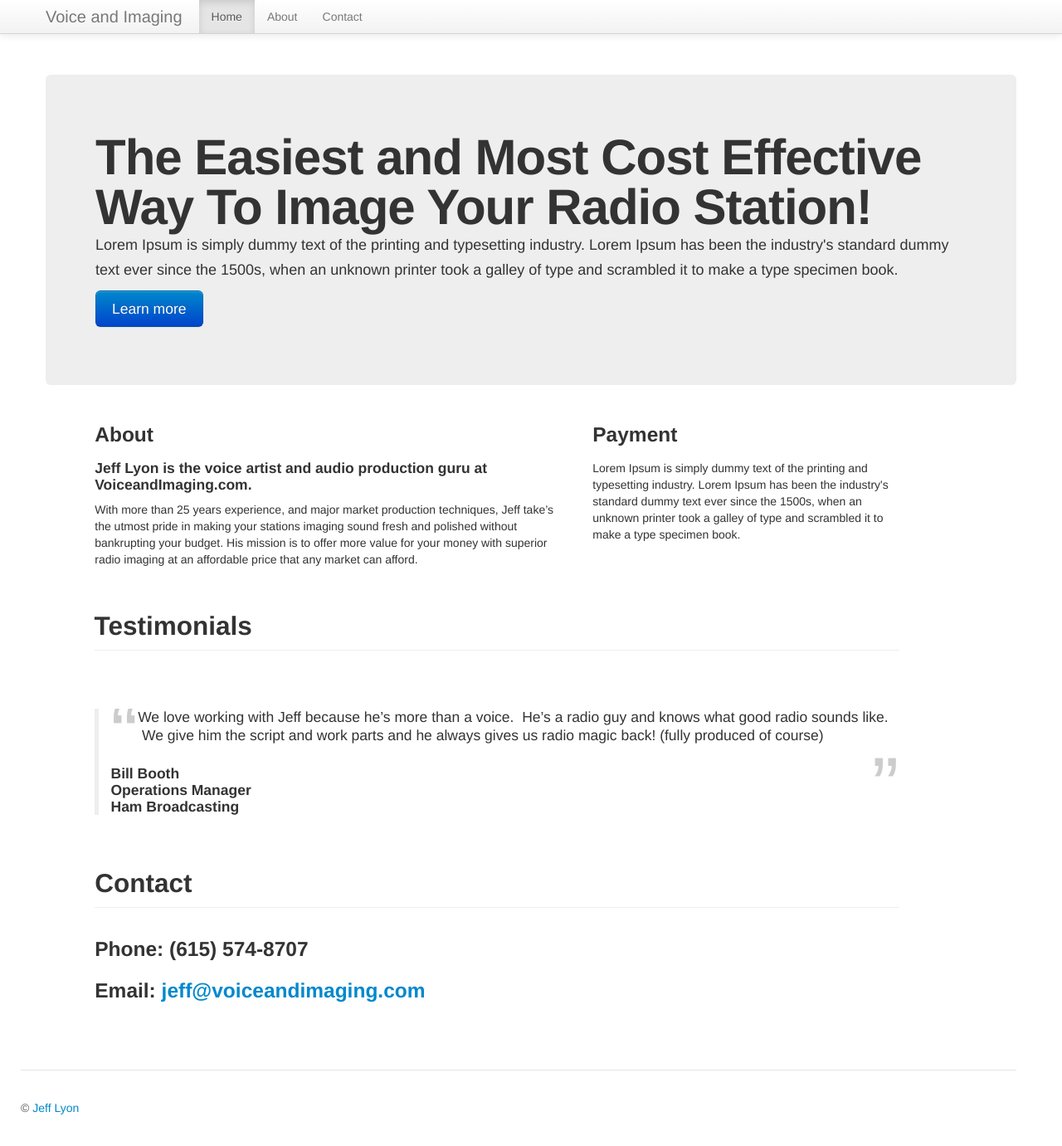
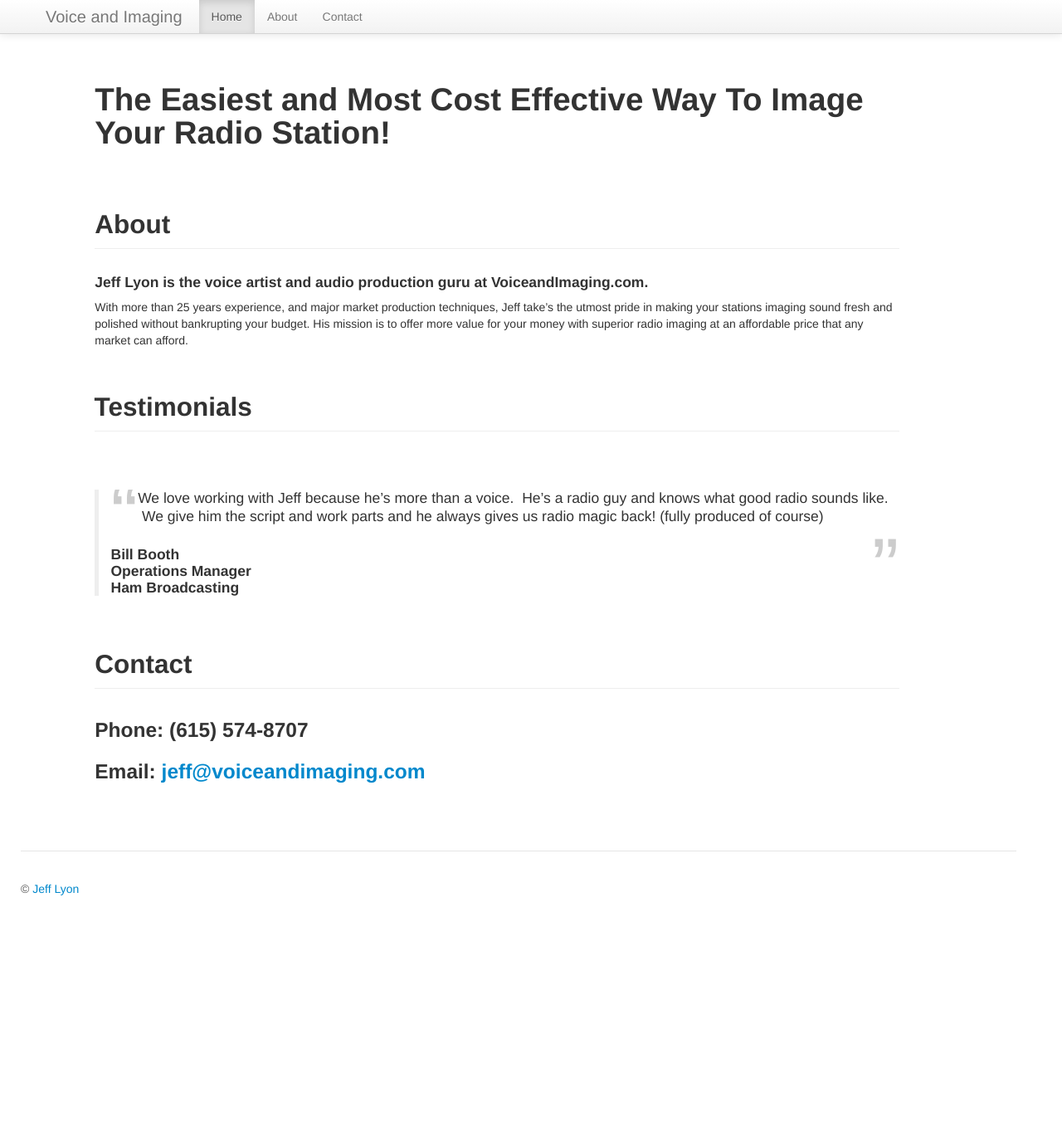
Before and after one commit to kevinold/voiceandimaging.com, a Jekyll site: the page index.html, which Jekyll copies as it is, in a window 1280 px wide and 1381 px high. Shown: the whole window at 83% size. Built offline with Jekyll 4.4.1, drawn with Linux system fonts in a browser that asks for light colours; Markdown is read by kramdown in place of the engine named in the settings.

Commit message:
clean up hero unit

```diff
--- a/index.html
+++ b/index.html
@@ -53,21 +53,20 @@
 
     <div class="container">
 
-    <div class="hero-unit">
+    <div class="row" style='margin-left: 2.5%;'>
+      <div class="span10">
       <h1>The Easiest and Most Cost Effective Way To Image Your Radio Station!</h1>
-      <p>Lorem Ipsum is simply dummy text of the printing and typesetting industry. Lorem Ipsum has been the industry's standard dummy text ever since the 1500s, when an unknown printer took a galley of type and scrambled it to make a type specimen book.</p>
-      <p><a class="btn btn-primary btn-large">Learn more</a></p>
+      </div>
     </div>
 
+    <br clear="all"/>
+    <br clear="all"/>
+
     <div id="about" class="row" style='margin-left: 2.5%;'>
-      <div class="span6">
-        <h3>About</h3>
+      <div class="span10">
+        <h2 class="page-header">About</h2>
         <h4>Jeff Lyon is the voice artist and audio production guru at VoiceandImaging.com.</h4>
     <p>With more than 25 years experience, and major market production techniques, Jeff take’s the utmost pride in making your stations imaging sound fresh and polished without bankrupting your budget.  His mission is to offer more value for your money with superior radio imaging at an affordable price that any market can afford.</p>
-      </div>
-      <div class="span4">
-        <h3>Payment</h3>
-        <p>Lorem Ipsum is simply dummy text of the printing and typesetting industry. Lorem Ipsum has been the industry's standard dummy text ever since the 1500s, when an unknown printer took a galley of type and scrambled it to make a type specimen book.</p>
       </div>
     </div>
 
```
